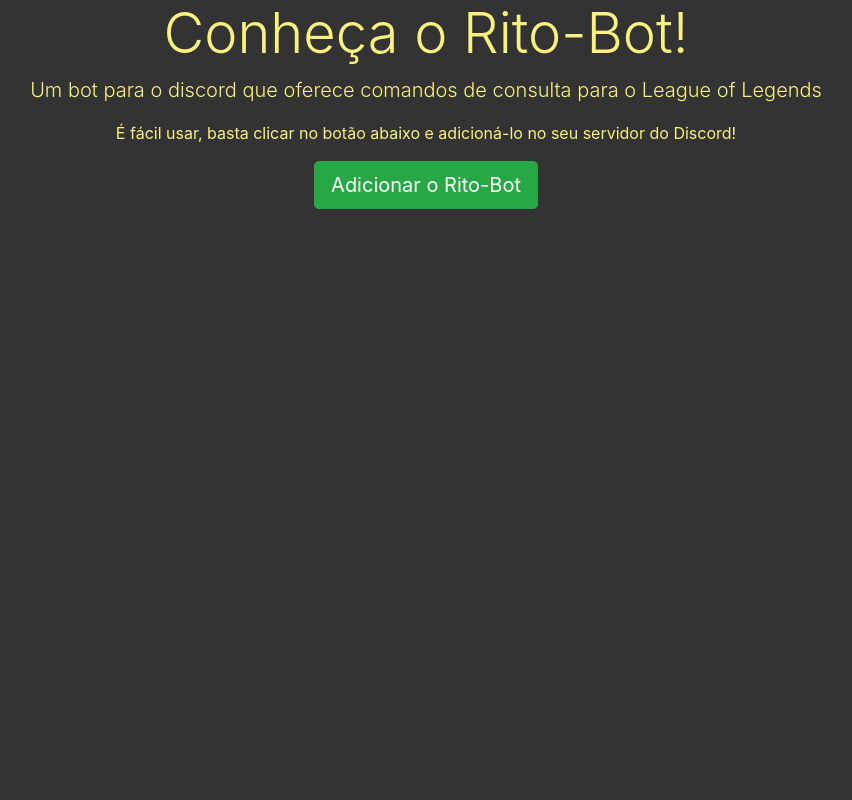
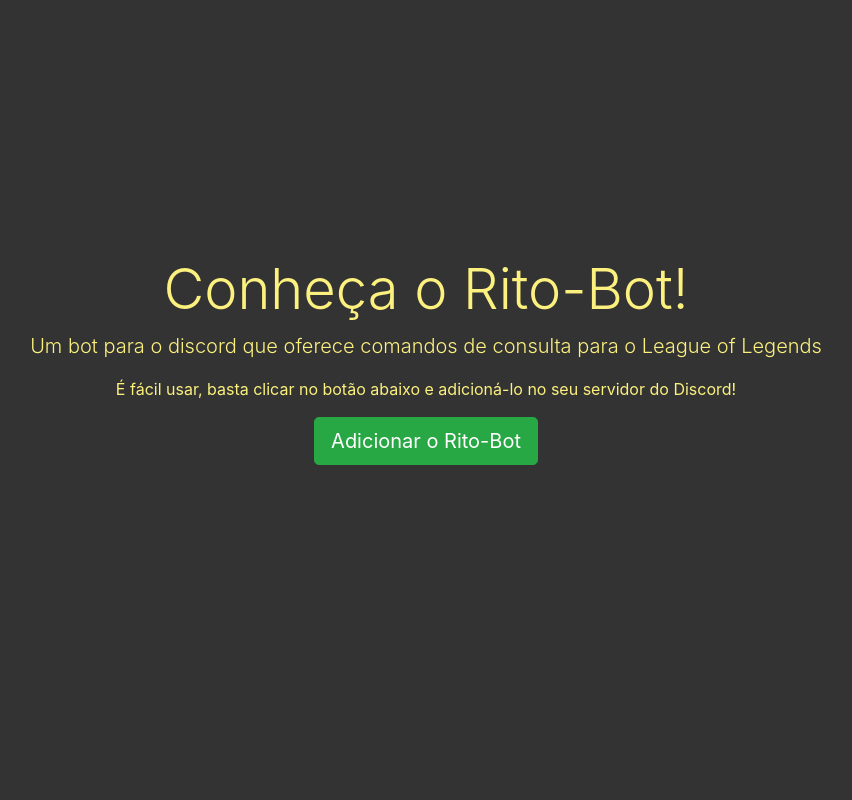
Before and after one commit to MateusSolci/Rito-Bot, a Flask app: page / in a window 1280 px wide. Shown: the whole page, without its empty margins (214-1066 px from the left). Run offline with Flask 2, Linux system fonts and the light colour scheme; parts of the project's set-up code (start-up, migrations or seed data) failed here and were passed over.

Commit message:
pagina web

```diff
--- a/src/templates/index.html
+++ b/src/templates/index.html
@@ -18,7 +18,6 @@
             background-color:#333333;
             display: block;
             text-align: center;
-            height: 100%;
         }
         html{
             height: 100%;
@@ -30,7 +29,7 @@
     </style>
 </head>
 <body>
-    <section class="container column align-items">
+    <section class="container column align-items" style="margin-top: 20%;">
         <div class="item">
             <h1 class="display-4">Conheça o Rito-Bot!</h1>
             <p class="lead">Um bot para o discord que oferece comandos de consulta para o League of Legends</p>
```
